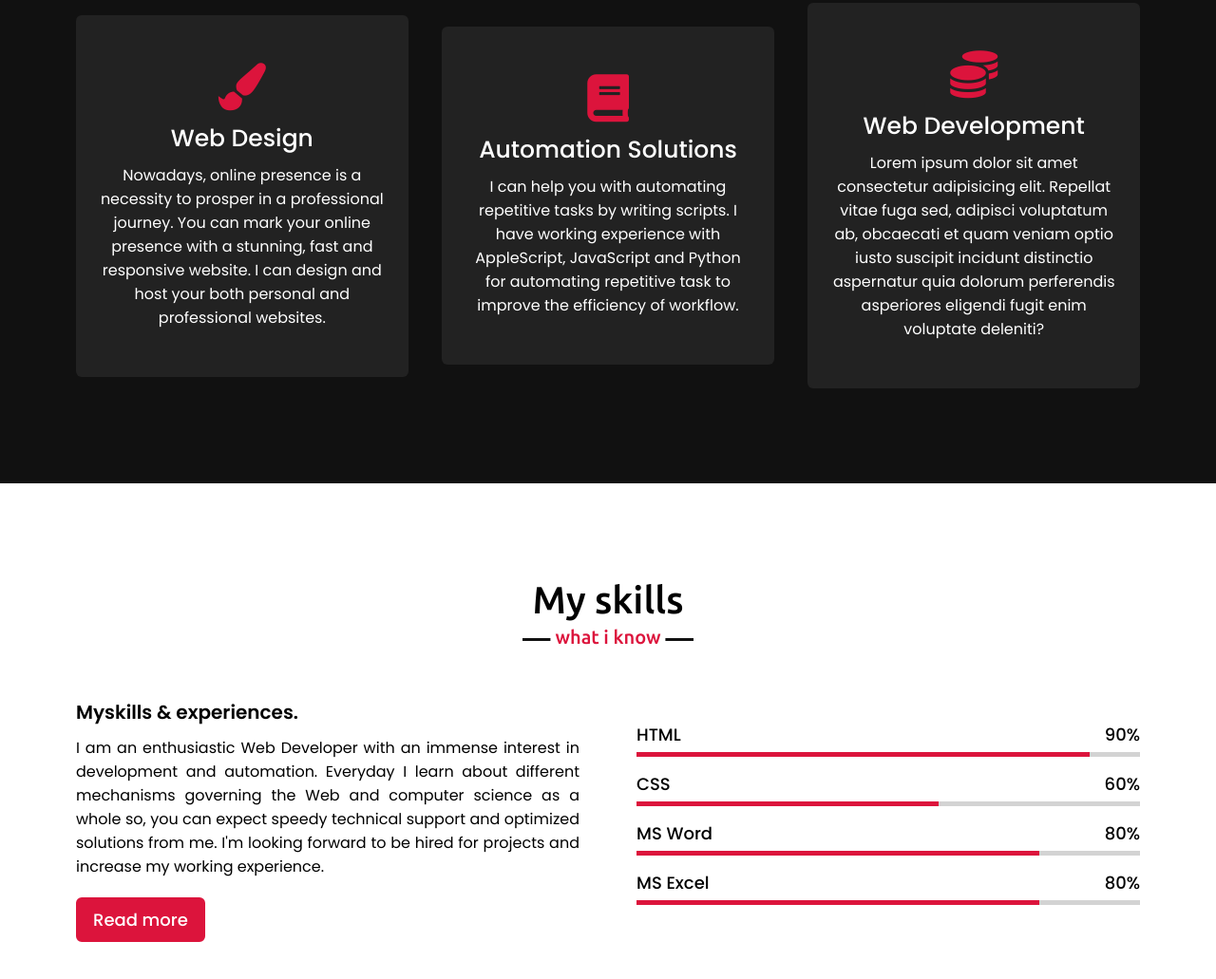
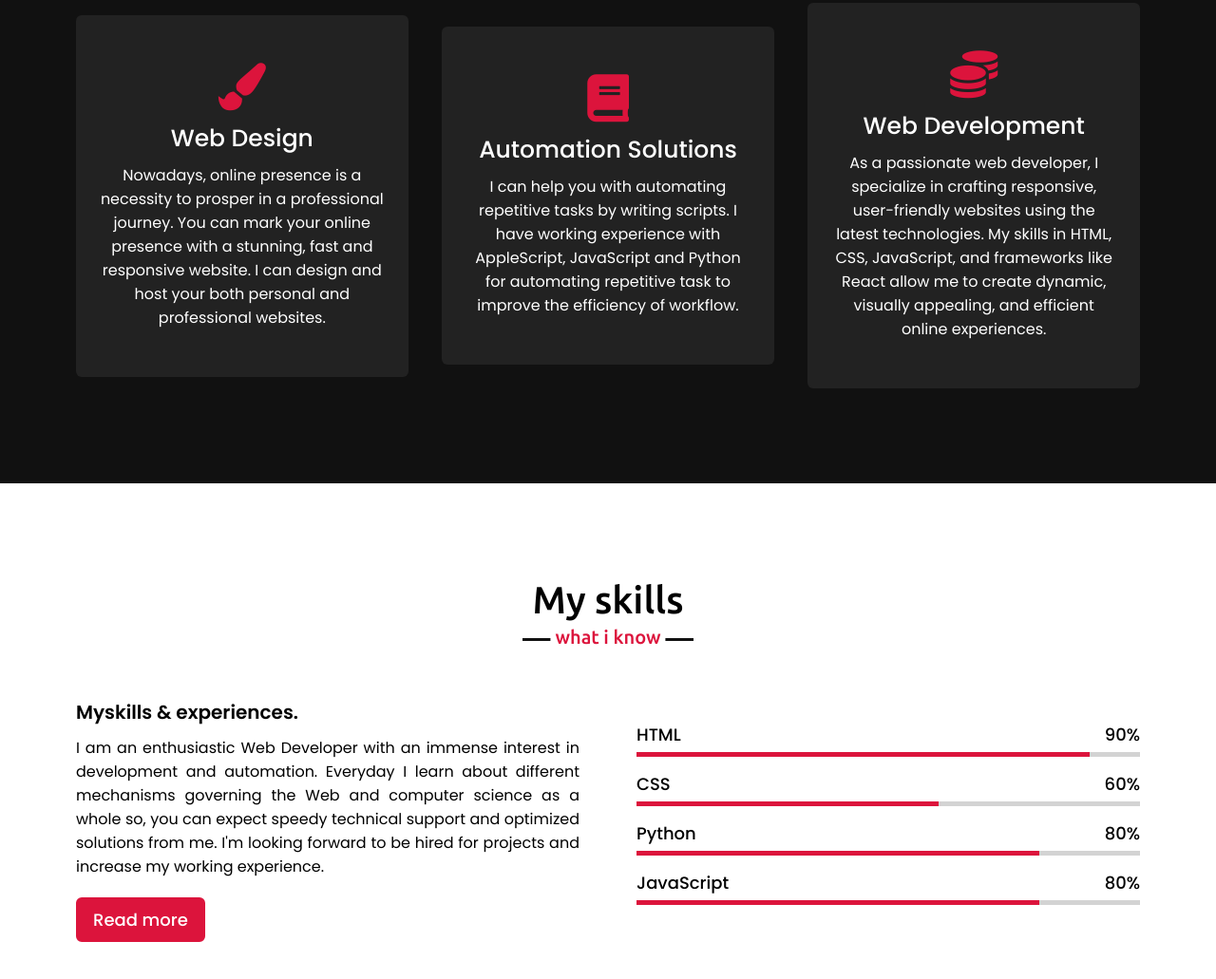
Before and after one commit to ishan01-lx/Ishan-Portfoilo, a plain HTML site: page index.html in a window 1280 px wide. Shown: the part 1756-2787 px from the top of the page at 95% size. Drawn offline with Linux system fonts and the light colour scheme.

Commit message:
Update index.html

```diff
--- a/index.html
+++ b/index.html
@@ -92,7 +92,7 @@
                     <div class="box">
                         <i class="fas fa-coins"></i>
                         <div class="text">Web Development</div>
-                        <p>Lorem ipsum dolor sit amet consectetur adipisicing elit. Repellat vitae fuga sed, adipisci voluptatum ab, obcaecati et quam veniam optio iusto suscipit incidunt distinctio aspernatur quia dolorum perferendis asperiores eligendi fugit enim voluptate deleniti?</p>
+                        <p>As a passionate web developer, I specialize in crafting responsive, user-friendly websites using the latest technologies. My skills in HTML, CSS, JavaScript, and frameworks like React allow me to create dynamic, visually appealing, and efficient online experiences.</p>
                     </div>
                 </div>
                </div>
@@ -129,14 +129,14 @@ Everyday I learn about different mechanisms governing the Web and computer scien
                     </div>
                     <div class="bars">
                         <div class="info">
-                            <span>MS Word</span>
+                            <span>Python</span>
                             <span>80%</span>
                         </div>
                         <div class="line js"></div>
                     </div>
                     <div class="bars">
                         <div class="info">
-                            <span>MS Excel</span>
+                            <span>JavaScript</span>
                             <span>80%</span>
                         </div>
                         <div class="line js"></div>
```
